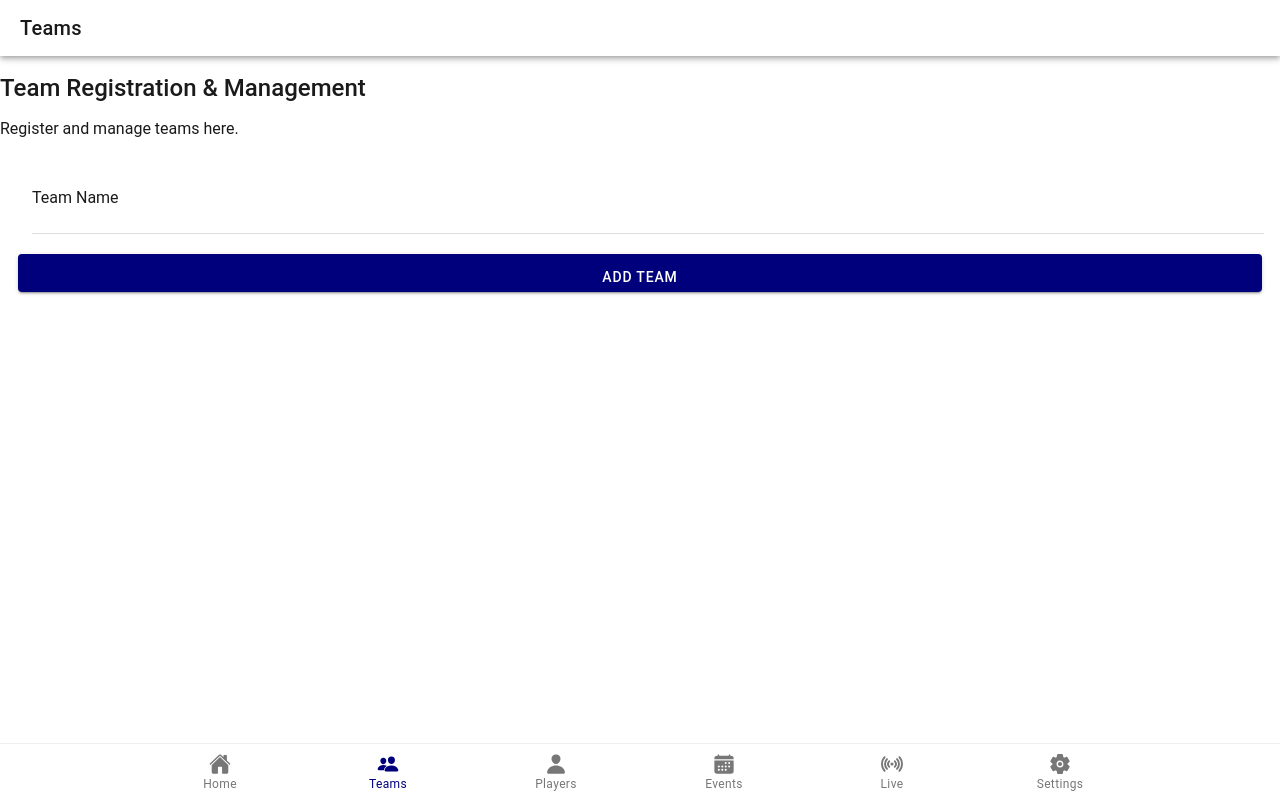
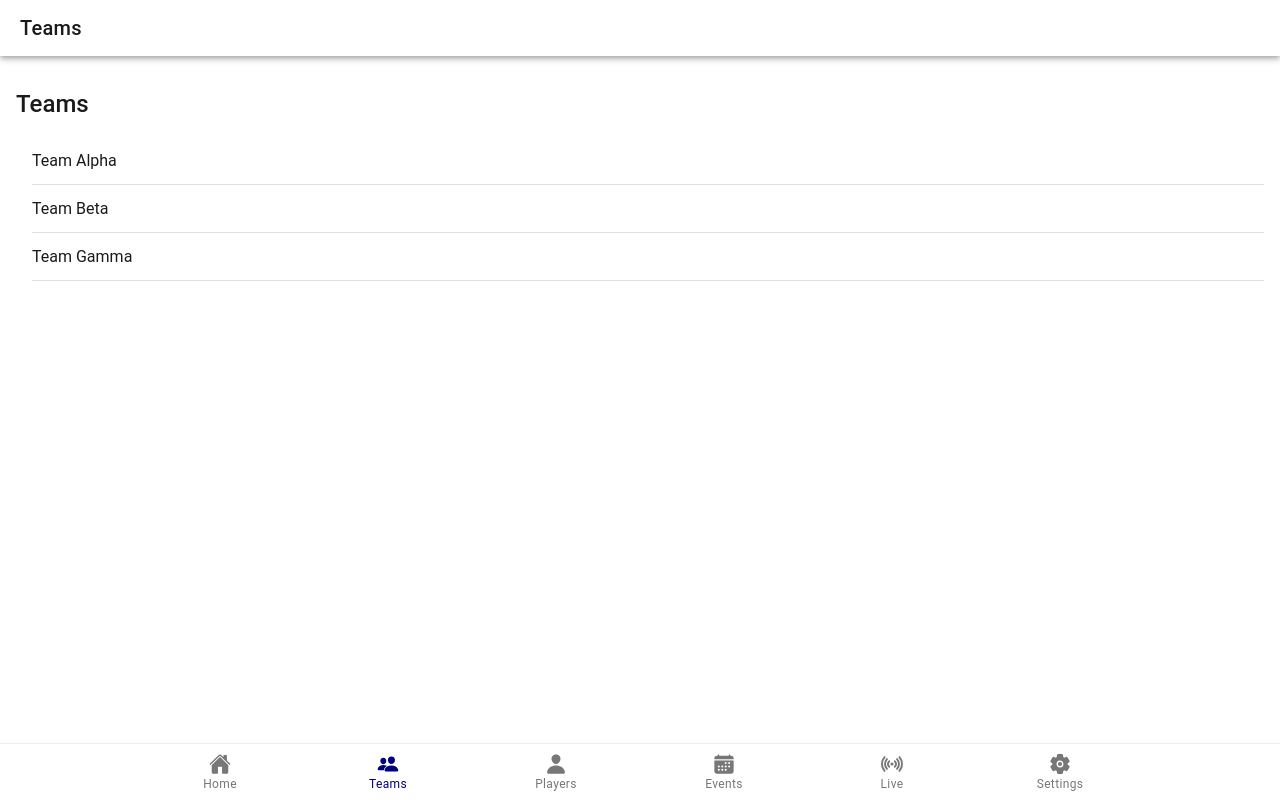
Before and after one commit to lee38667/nam-hockey-ionic, a React (Vite) app: page /app/teams in a window 1280 px wide. Built offline with nearby package versions, Linux system fonts and the light colour scheme.

Commit message:
splash screen and home sorted

```diff
--- a/src/pages/Home.tsx
+++ b/src/pages/Home.tsx
@@ -1,14 +1,9 @@
-import React, { useEffect } from 'react';
+import React, { } from 'react';
 import { IonPage, IonHeader, IonToolbar, IonTitle, IonContent, IonGrid, IonRow, IonCol, IonCard, IonCardContent, IonIcon, IonLabel, IonItem, IonList, IonText } from '@ionic/react';
 import { personCircleOutline, peopleOutline, calendarOutline, radio } from 'ionicons/icons';
-import { SplashScreen } from '@capacitor/splash-screen';
 
 const Home: React.FC = () => {
 
-  useEffect(() => {
-    // Hide the splash screen after the app is ready
-    SplashScreen.hide();
-  }, []); // Run once on component mount
 
   return (
     <IonPage>
--- a/src/pages/LoginPage.tsx
+++ b/src/pages/LoginPage.tsx
@@ -1,8 +1,9 @@
 // src/pages/LoginPage.tsx
-import React, { useState } from 'react';
+import React, { useState, useEffect } from 'react';
 import { IonContent, IonHeader, IonPage, IonTitle, IonToolbar, IonInput, IonButton, IonItem, IonLabel } from '@ionic/react';
 import { login } from '../firebase/firebaseAuth';
 import { useHistory } from 'react-router-dom';
+import { SplashScreen } from '@capacitor/splash-screen';
 
 const LoginPage: React.FC = () => {
   const [email, setEmail] = useState('');
@@ -20,6 +21,11 @@ const LoginPage: React.FC = () => {
       console.error("Login failed:", error);
     }
   };
+
+  useEffect(() => {
+    // Hide the splash screen after the app is ready
+    SplashScreen.hide();
+  }, []); // Run once on component mount
 
   return (
     <IonPage>
--- a/src/pages/Teams.tsx
+++ b/src/pages/Teams.tsx
@@ -1,15 +1,7 @@
-import React, { useState } from 'react';
-import { IonPage, IonHeader, IonToolbar, IonTitle, IonContent, IonItem, IonLabel, IonInput, IonButton } from '@ionic/react';
+import React from 'react';
+import { IonPage, IonHeader, IonToolbar, IonTitle, IonContent, IonItem, IonLabel, IonList } from '@ionic/react';
 
 const Teams: React.FC = () => {
-  const [teamName, setTeamName] = useState('');
-
-  const handleAddTeam = () => {
-    console.log('Adding team:', teamName);
-    // TODO: Implement database integration here
-    setTeamName(''); // Clear the input after submission
-  };
-
   return (
     <IonPage>
       <IonHeader>
@@ -18,17 +10,20 @@ const Teams: React.FC = () => {
         </IonToolbar>
       </IonHeader>
       <IonContent fullscreen>
-        <h2>Team Registration & Management</h2>
-        <p>Register and manage teams here.</p>
-
         <div className="ion-padding">
-          <IonItem>
-            <IonLabel position="floating">Team Name</IonLabel>
-            <IonInput value={teamName} onIonChange={e => setTeamName(e.detail.value!)}></IonInput>
-          </IonItem>
-          <IonButton expand="block" className="ion-padding-top" onClick={handleAddTeam}>Add Team</IonButton>
+          <h2>Teams</h2>
+          <IonList>
+            <IonItem routerLink="/app/teams/team-details/1"> {/* Example routerLink, replace with actual team ID */}
+              <IonLabel>Team Alpha</IonLabel>
+            </IonItem>
+            <IonItem routerLink="/app/teams/team-details/2"> {/* Example routerLink */}
+              <IonLabel>Team Beta</IonLabel>
+            </IonItem>
+            <IonItem routerLink="/app/teams/team-details/3"> {/* Example routerLink */}
+              <IonLabel>Team Gamma</IonLabel>
+            </IonItem>
+          </IonList>
         </div>
-
       </IonContent>
     </IonPage>
   );
```
Also changed, not shown: capacitor.config.ts (+19 -3 lines).
